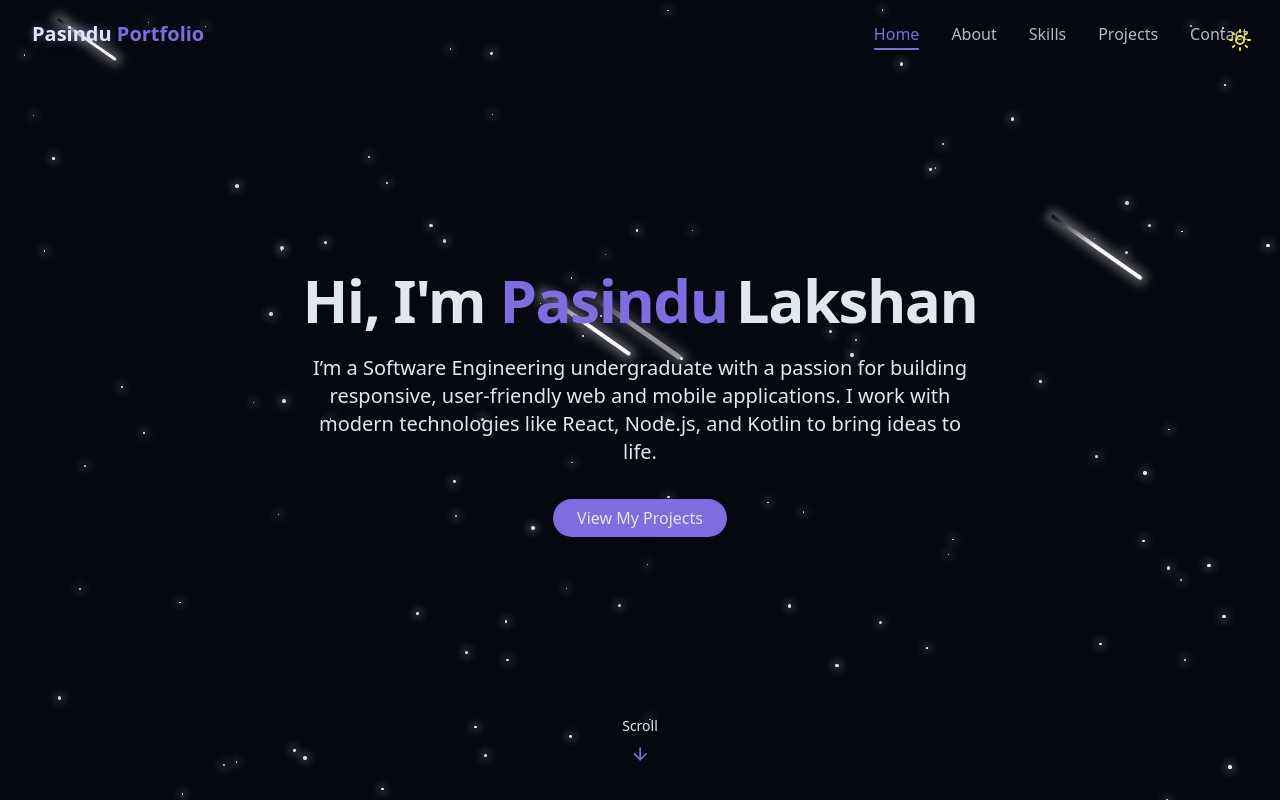
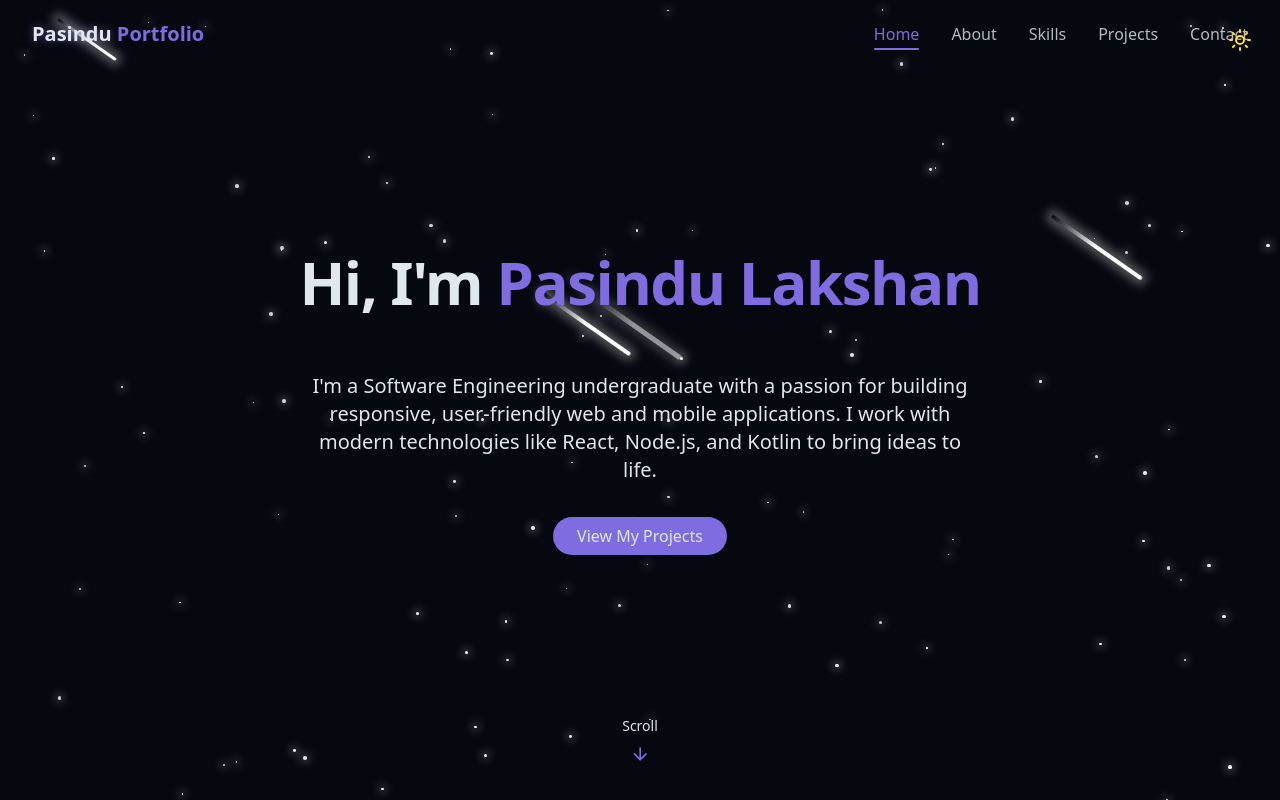
Before and after one commit to PasinduLF/my-portfolio, a React (Vite) app: page / in a window 1280 px wide. Shown: the top 800 px of the page. Built offline with nearby package versions, Linux system fonts and the light colour scheme.

Commit message:
Add typing animation to HeroSection and implement cursor blink effect. Update styles for smoother transitions and visibility of elements.

```diff
--- a/src/components/HeroSection.jsx
+++ b/src/components/HeroSection.jsx
@@ -1,6 +1,46 @@
 import { ArrowDown } from "lucide-react";
+import { useState, useEffect } from "react";
+import { useTypingAnimation } from "@/hooks/useTypingAnimation";
 
 export const HeroSection = () => {
+  const [showName, setShowName] = useState(false);
+  const [showDescription, setShowDescription] = useState(false);
+  const [showButton, setShowButton] = useState(false);
+
+  // Greeting text - show immediately
+  const greeting = "Hi, I'm ";
+
+  // Name text - typing animation only for name (faster speed for smoother animation)
+  const name = "Pasindu Lakshan";
+  const { displayedText: nameText, isTyping: isTypingName } =
+    useTypingAnimation(name, 60, showName, 500);
+
+  // Description text - show automatically after name
+  const description =
+    "I'm a Software Engineering undergraduate with a passion for building responsive, user-friendly web and mobile applications. I work with modern technologies like React, Node.js, and Kotlin to bring ideas to life.";
+
+  // Start typing name after initial delay
+  useEffect(() => {
+    const timer = setTimeout(() => setShowName(true), 300);
+    return () => clearTimeout(timer);
+  }, []);
+
+  // Show description after name is done typing
+  useEffect(() => {
+    if (!isTypingName && nameText === name && showName) {
+      const timer = setTimeout(() => setShowDescription(true), 300);
+      return () => clearTimeout(timer);
+    }
+  }, [isTypingName, nameText, name, showName]);
+
+  // Show button after description appears
+  useEffect(() => {
+    if (showDescription) {
+      const timer = setTimeout(() => setShowButton(true), 500);
+      return () => clearTimeout(timer);
+    }
+  }, [showDescription]);
+
   return (
     <section
       id="hero"
@@ -8,20 +48,28 @@ export const HeroSection = () => {
     >
       <div className="container max-w-4xl mx-auto text-center z-10">
         <div className="space-y-6">
-          <h1 className="text-4xl md:text-6xl font-bold tracking-tight">
-            <span className="opacity-0 animate-fade-in">Hi, I'm </span>
-            <span className="text-primary opacity-0 animate-fade-in-delay-1">
-              Pasindu
-            </span>
-            <span className="text-gradient ml-2 opacity-0 animate-fade-in-delay-2">
-              Lakshan
+          <h1 className="text-4xl md:text-6xl font-bold tracking-tight min-h-[4rem] md:min-h-[6rem]">
+            <span>{greeting}</span>
+            <span className="text-primary">
+              {" "}
+              {nameText}
+              {isTypingName && (
+                <span className="inline-block w-0.5 h-[1em] bg-primary ml-1 animate-[blink-cursor_0.8s_ease-in-out_infinite]" />
+              )}
             </span>
           </h1>
-          <p className="text-lg md:text-xl text-muted-foreground max-w-2xl mx-auto opacity-0 animate-fade-in-delay-3">
-            I’m a Software Engineering undergraduate with a passion for building
-            responsive, user-friendly web and mobile applications. I work with modern technologies like React, Node.js, and Kotlin to bring ideas to life.
+          <p
+            className={`text-lg md:text-xl text-muted-foreground max-w-2xl mx-auto min-h-[3rem] transition-opacity duration-500 ${
+              showDescription ? "opacity-100" : "opacity-0"
+            }`}
+          >
+            {description}
           </p>
-          <div className="pt-4 opacity-0 animate-fade-in-delay-4">
+          <div
+            className={`pt-4 transition-opacity duration-500 ${
+              showButton ? "opacity-100" : "opacity-0"
+            }`}
+          >
             <a href="#projects" className="cosmic-button">
               View My Projects
             </a>
--- /dev/null
+++ b/src/hooks/useTypingAnimation.js
@@ -0,0 +1,69 @@
+import { useState, useEffect } from "react";
+
+/**
+ * Custom hook for typing animation effect
+ * @param {string} text - The text to type out
+ * @param {number} speed - Typing speed in milliseconds (default: 50)
+ * @param {boolean} startTyping - Whether to start typing immediately (default: true)
+ * @param {number} delay - Delay before starting to type in milliseconds (default: 0)
+ * @returns {string} - The current typed text
+ */
+export const useTypingAnimation = (
+  text,
+  speed = 50,
+  startTyping = true,
+  delay = 0
+) => {
+  const [displayedText, setDisplayedText] = useState("");
+  const [isTyping, setIsTyping] = useState(false);
+
+  useEffect(() => {
+    if (!startTyping || !text) {
+      setDisplayedText("");
+      setIsTyping(false);
+      return;
+    }
+
+    let timeoutId;
+    let currentIndex = 0;
+
+    const startDelay = setTimeout(() => {
+      setIsTyping(true);
+      setDisplayedText("");
+
+      const typeChar = () => {
+        if (currentIndex < text.length) {
+          setDisplayedText(text.slice(0, currentIndex + 1));
+          currentIndex++;
+
+          // Variable speed for more natural typing
+          // Spaces and punctuation get slightly longer delay
+          const char = text[currentIndex - 1];
+          let charSpeed = speed;
+
+          if (char === " ") {
+            charSpeed = speed * 0.5; // Faster for spaces
+          } else if (char === "." || char === "," || char === "!") {
+            charSpeed = speed * 1.5; // Slightly slower for punctuation
+          } else {
+            // Add slight randomness for natural variation (within 20% of base speed)
+            charSpeed = speed * (0.8 + Math.random() * 0.4);
+          }
+
+          timeoutId = setTimeout(typeChar, charSpeed);
+        } else {
+          setIsTyping(false);
+        }
+      };
+
+      typeChar();
+    }, delay);
+
+    return () => {
+      clearTimeout(startDelay);
+      clearTimeout(timeoutId);
+    };
+  }, [text, speed, startTyping, delay]);
+
+  return { displayedText, isTyping };
+};
--- a/src/index.css
+++ b/src/index.css
@@ -60,6 +60,18 @@
       opacity: 0;
     }
   }
+  @keyframes blink-cursor {
+    0%, 45% {
+      opacity: 1;
+    }
+    50%, 95% {
+      opacity: 0;
+    }
+    100% {
+      opacity: 1;
+    }
+  }
+  --animate-blink-cursor: blink-cursor 0.8s ease-in-out infinite;
 }
 
 @layer base {
```
